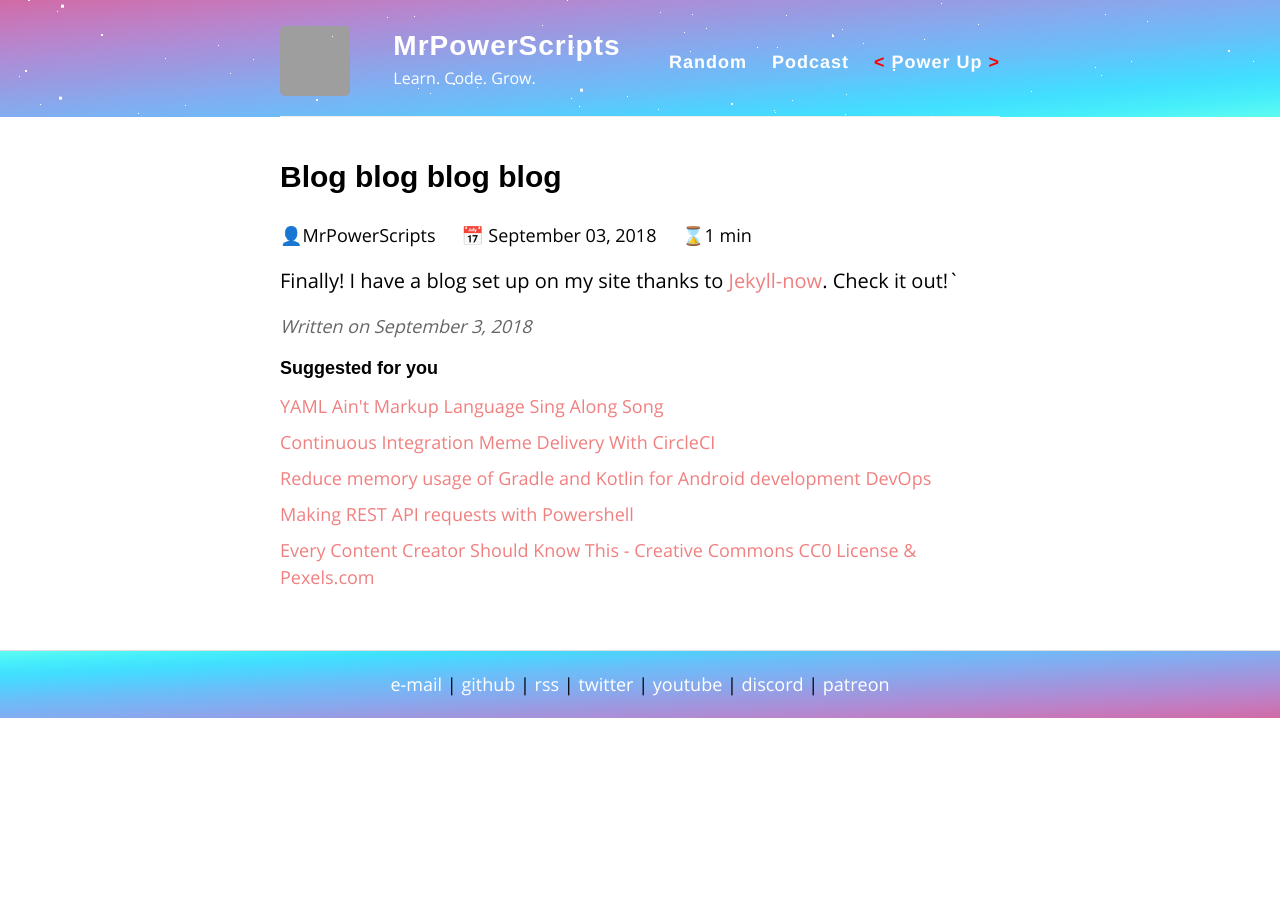
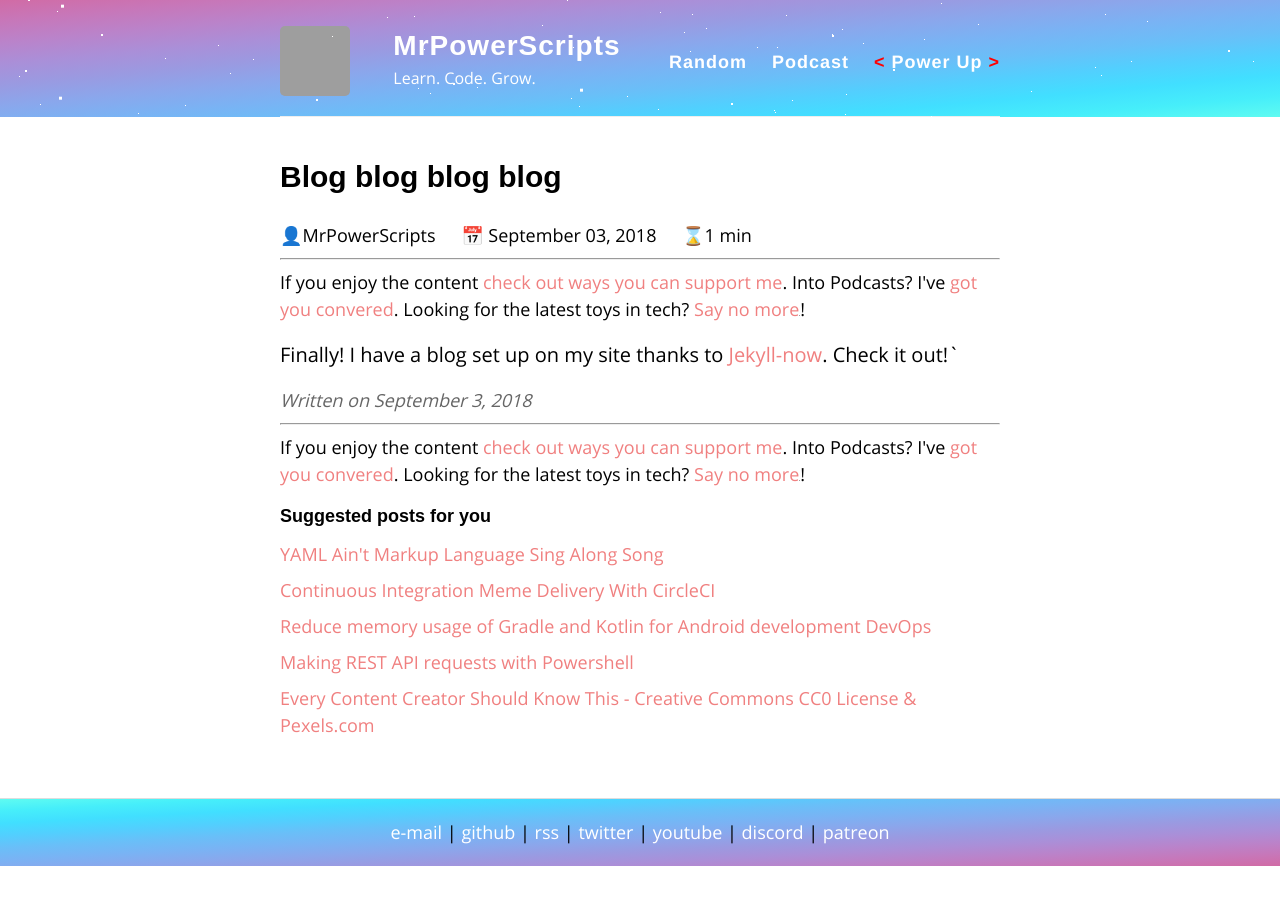
Before and after one commit to MrPowerScripts/MrPowerScripts.com, a Jekyll site: the page built from _posts/2018-09-03-Hello-World.md, in a window 1280 px wide. Built offline with Jekyll 4.4.1, drawn with Linux system fonts in a browser that asks for light colours; grey boxes are pictures that could not be loaded.

Commit message:
update post pages

```diff
--- a/_layouts/post.html
+++ b/_layouts/post.html
@@ -11,6 +11,10 @@
     {% include read_time.html text=page.content %}
     <a class="edit-button" href="{{ site.github.repository_url }}/tree/master/{{ page.relative_path }}">Edit</a>
   </div>
+  <hr>
+  <div>
+    If you enjoy the content <a href="{{ site.baseurl }}/power-up">check out ways you can support me</a>. Into Podcasts? I've <a href="{{ site.baseurl}}/podcast">got you convered</a>. Looking for the latest toys in tech? <a target="_blank" href="https://www.amazon.com/b?_encoding=UTF8&tag=mrpowerscript-20&linkCode=ur2&linkId=3d88ae58f7f718c680d17870ab493664&camp=1789&creative=9325&node=172456">Say no more</a><img src="//ir-na.amazon-adsystem.com/e/ir?t=mrpowerscript-20&l=ur2&o=1" width="1" height="1" border="0" alt="" style="border:none !important; margin:0px !important;" />!
+  </div>
 
   <div class="entry">
     {{ content }}
@@ -19,9 +23,13 @@
   <div class="date">
     Written on {{ page.date | date: "%B %e, %Y" }}
   </div>
+  <hr>
+  <div>
+    If you enjoy the content <a href="{{ site.baseurl }}/power-up">check out ways you can support me</a>. Into Podcasts? I've <a href="{{ site.baseurl}}/podcast">got you convered</a>. Looking for the latest toys in tech? <a target="_blank" href="https://www.amazon.com/b?_encoding=UTF8&tag=mrpowerscript-20&linkCode=ur2&linkId=3d88ae58f7f718c680d17870ab493664&camp=1789&creative=9325&node=172456">Say no more</a><img src="//ir-na.amazon-adsystem.com/e/ir?t=mrpowerscript-20&l=ur2&o=1" width="1" height="1" border="0" alt="" style="border:none !important; margin:0px !important;" />!
+  </div>
 
   <div id="suggested" class="suggested" hidden>
-    <h4>Suggested for you</h4>
+    <h4>Suggested posts for you</h4>
     <div class="suggested-posts">
       <a href="" class="suggested-post" id="suggested-1"></a>
       <a href="" class="suggested-post" id="suggested-2"></a>
```
